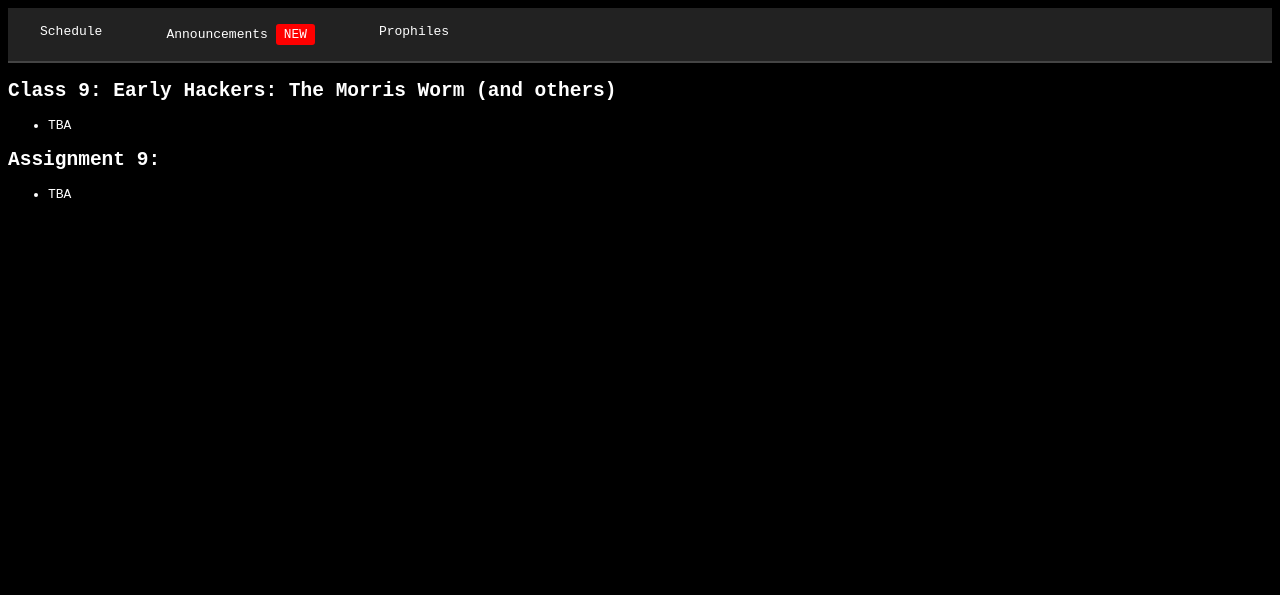
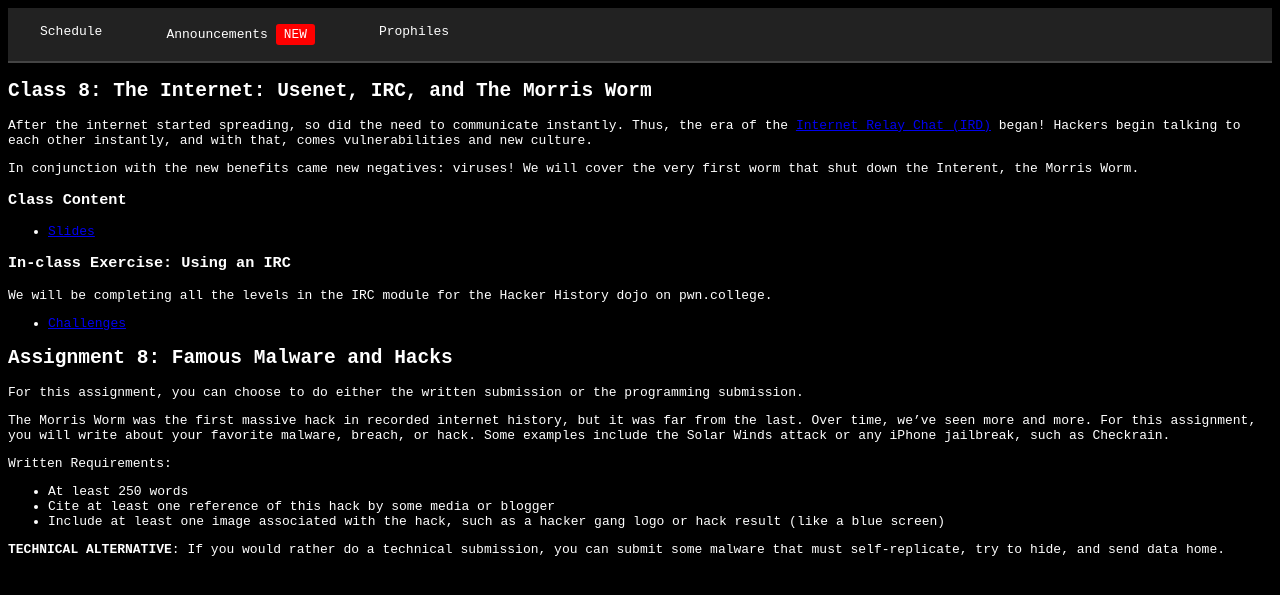
Before and after one commit to mahaloz/cse194-s25, a Jekyll site: the page built from _posts/2025-03-24-class.md, in a window 1280 px wide. Shown: the top 595 px of the page. Built offline with Jekyll 4.4.1, drawn with Linux system fonts in a browser that asks for light colours.

Commit message:
Update for class today

```diff
--- a/_posts/2025-03-24-class.md
+++ b/_posts/2025-03-24-class.md
@@ -1,11 +1,32 @@
 ---
-title: "Class 9: Early Hackers: The Morris Worm (and others)"
+title: "Class 8: The Internet"
 layout: post
-description: "Guest Lecture"
+description: "Class 8: The Internet"
 ---
 
-## Class 9: Early Hackers: The Morris Worm (and others)
-- TBA
+## Class 8: The Internet: Usenet, IRC, and The Morris Worm
+After the internet started spreading, so did the need to communicate instantly.
+Thus, the era of the [Internet Relay Chat (IRD)](https://en.wikipedia.org/wiki/IRC) began!
+Hackers begin talking to each other instantly, and with that, comes vulnerabilities and new culture.
 
-## Assignment 9:
-- TBA
+In conjunction with the new benefits came new negatives: viruses!
+We will cover the very first worm that shut down the Interent, the Morris Worm.
+
+### Class Content
+- [Slides](https://docs.google.com/presentation/d/1a8p6LrcfOXzU2VFGKuj2hgfgjbaJbqVnoODlajI3puw/edit?usp=sharing)
+
+### In-class Exercise: Using an IRC
+We will be completing all the levels in the IRC module for the Hacker History dojo on pwn.college.
+- [Challenges](https://pwn.college/hacker-history~43f7181b/irc/)
+
+## Assignment 8: Famous Malware and Hacks
+For this assignment, you can choose to do either the written submission or the programming submission.
+
+The Morris Worm was the first massive hack in recorded internet history, but it was far from the last. Over time, we've seen more and more. For this assignment, you will write about your favorite malware, breach, or hack. Some examples include the Solar Winds attack or any iPhone jailbreak, such as Checkrain.
+
+Written Requirements:
+- At least 250 words
+- Cite at least one reference of this hack by some media or blogger
+- Include at least one image associated with the hack, such as a hacker gang logo or hack result (like a blue screen)
+
+**TECHNICAL ALTERNATIVE**: If you would rather do a technical submission, you can submit some malware that must self-replicate, try to hide, and send data home.
```
Also changed, not shown: _posts/2025-03-17-class-replace.md (+4 -16 lines), _posts/2025-04-28-class.md (+2 -2 lines).
